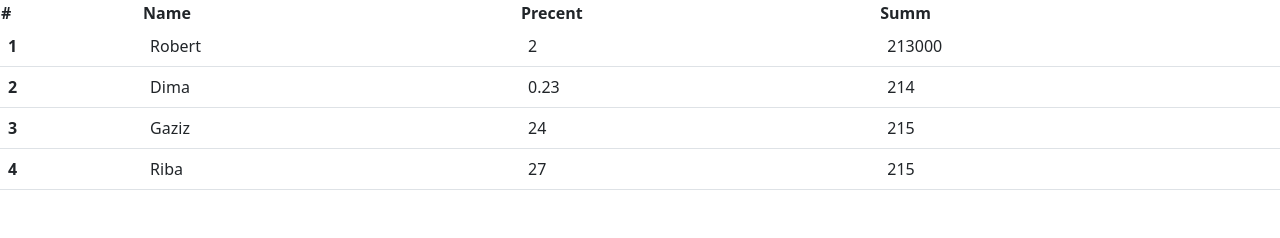
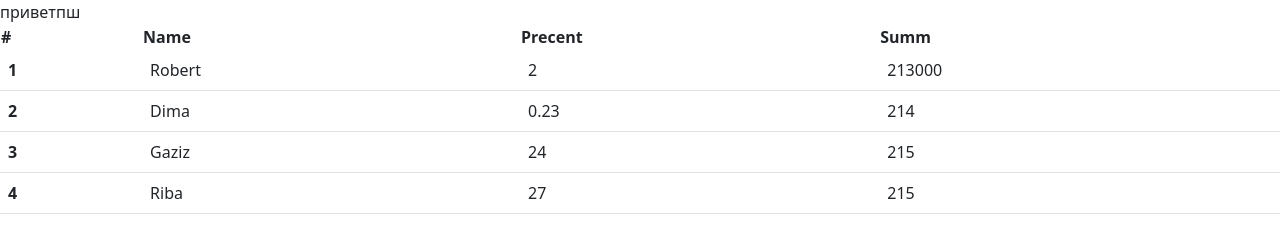
Before and after one commit to Gazizzz/AmoCrm---Widget-number-3, a website built with webpack: page src/index.html in a window 1280 px wide. Built offline with nearby package versions, Linux system fonts and the light colour scheme.

Commit message:
просто проверка

```diff
--- a/src/index.html
+++ b/src/index.html
@@ -14,7 +14,7 @@
     <title>Виджет 3</title>
   </head>
   <body>
-    <div class="out3"></div>
+    <div class="out3">приветпш</div>
 
     <table class="table">
       <thead class="thead"></thead>
```
